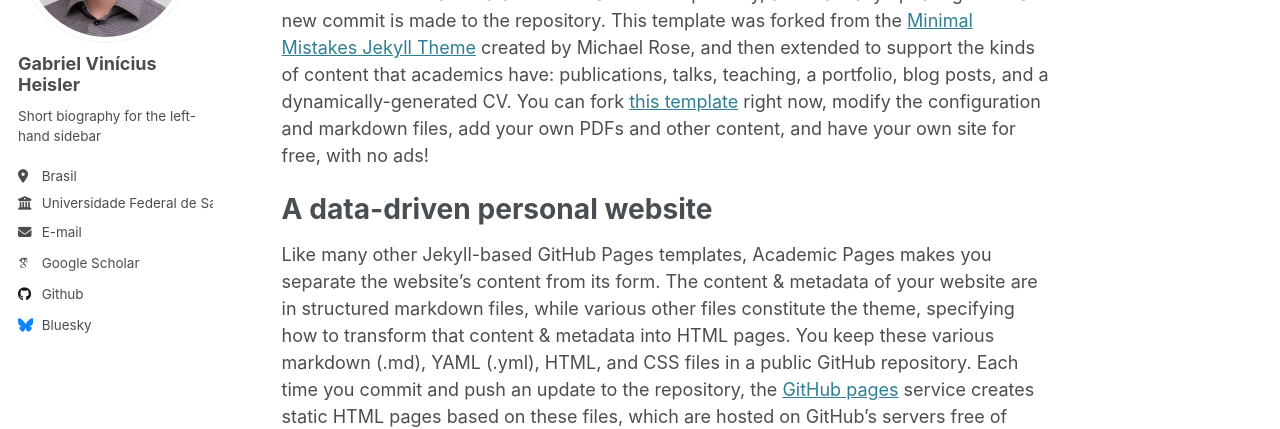
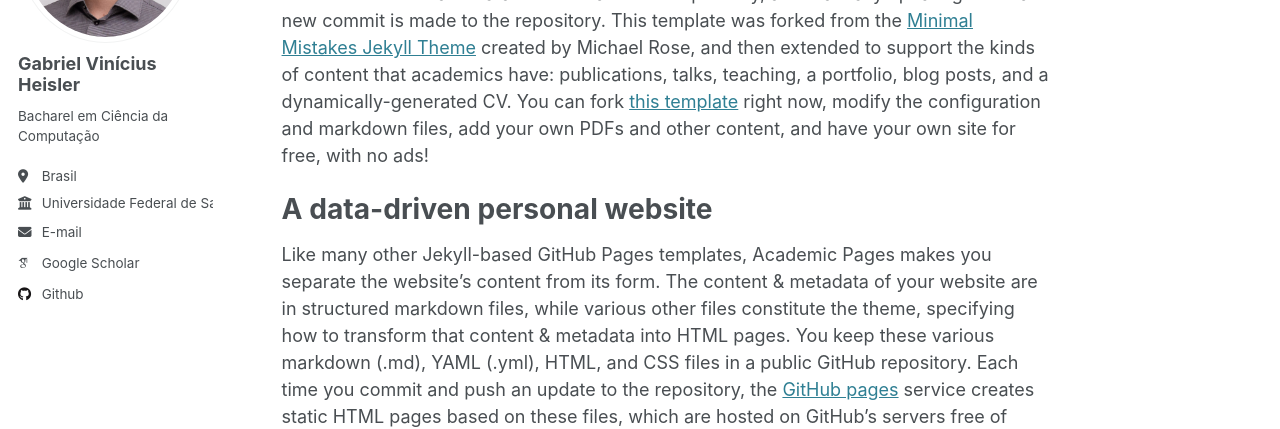
Before and after one commit to gvheisler/gvheisler.github.io, a Jekyll site: the page built from _pages/about.md, in a window 1280 px wide. Shown: the part 250-679 px from the top of the page. Built offline with Jekyll 4.4.1, drawn with Linux system fonts in a browser that asks for light colours; some web fonts are replaced.

Commit message:
pequenas atualizacoes

```diff
--- a/_config.yml
+++ b/_config.yml
@@ -24,7 +24,7 @@
   avatar           : "profile.png"
   name             : "Gabriel Vinícius Heisler"
   pronouns         : # example: "she/her"
-  bio              : "Short biography for the left-hand sidebar"
+  bio              : "Bacharel em Ciência da Computação"
   location         : "Brasil"
   employer         : "Universidade Federal de Santa Maria"
   uri              : # URL
@@ -44,12 +44,12 @@
   bitbucket        : # Username - Update with your username on the site
   codepen          : # Username
   dribbble         : # Username
-  github           : "academicpages"
+  github           : "gvheisler"
   kaggle           : # Username
   stackoverflow    : # User number or user number and name (i.e., use "1" or "1/jeff-atwood")
 
   # Social media
-  bluesky          : "bsky.app" # Replace this with you Bluesky username
+  bluesky          : # Replace this with you Bluesky username
   facebook         : # Username
   flickr           : # Username
   foursquare       : # Username
@@ -99,10 +99,10 @@
   facebook:
     appid                :
     num_posts            : # 5 (default)
-    colorscheme          : # "light" (default), "dark"
+    colorscheme          : "dark" # "light" (default), "dark"
 staticman:
   allowedFields          : ['name', 'email', 'url', 'message']
-  branch                 : "gh-pages" # "master", "gh-pages"
+  branch                 : "master" # "master", "gh-pages"
   commitMessage          : "New comment."
   filename               : comment-{@timestamp}
   format                 : "yml"
```
